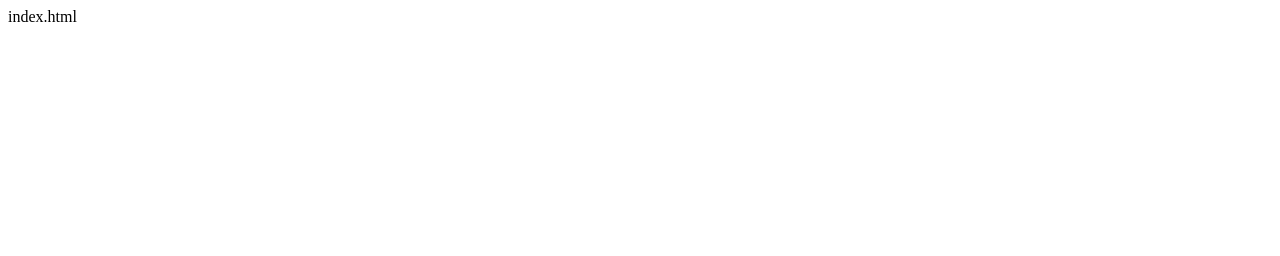
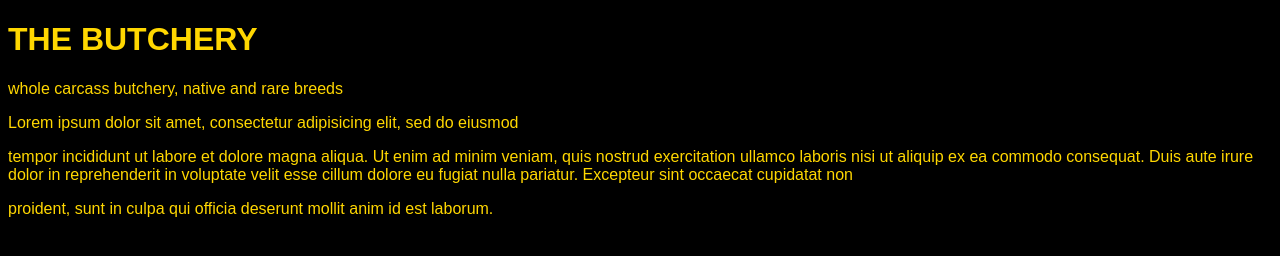
Before and after one commit to nativebreedmeat/nativebreedmeat.github.io, a plain HTML site: page unit_1/index.html in a window 1280 px wide. Drawn offline with Linux system fonts and the light colour scheme.

Commit message:
paragraph and text style updates

```diff
--- a/unit_1/css/style.css
+++ b/unit_1/css/style.css
@@ -1,7 +1,8 @@
-style.css
+
 body {
 background-color: black;
 }
 h1, p {
 	color: gold;
+font-family: Arial, sans-serif;
 }
--- a/unit_1/index.html
+++ b/unit_1/index.html
@@ -1,10 +1,19 @@
-index.html
+
 <!DOCTYPE html>
 <html>
 <head>
+	<title>The Butchery Website</title>
 	<link rel="stylesheet" type="text/css" href="css/style.css">
-<title>
+</head>
 <body>
-<h1>THEBUTCHERY</h1>
+<h1>THE BUTCHERY</h1>
 <p> whole carcass butchery, native and rare breeds</p>
+<p> Lorem ipsum dolor sit amet, consectetur adipisicing elit, sed do eiusmod
+<p>tempor incididunt ut labore et dolore magna aliqua. Ut enim ad minim veniam,
+quis nostrud exercitation ullamco laboris nisi ut aliquip ex ea commodo
+consequat. Duis aute irure dolor in reprehenderit in voluptate velit esse
+cillum dolore eu fugiat nulla pariatur. Excepteur sint occaecat cupidatat non</p>
+<p>proident, sunt in culpa qui officia deserunt mollit anim id est laborum.
+</p>
 </body>
+</html>
```
